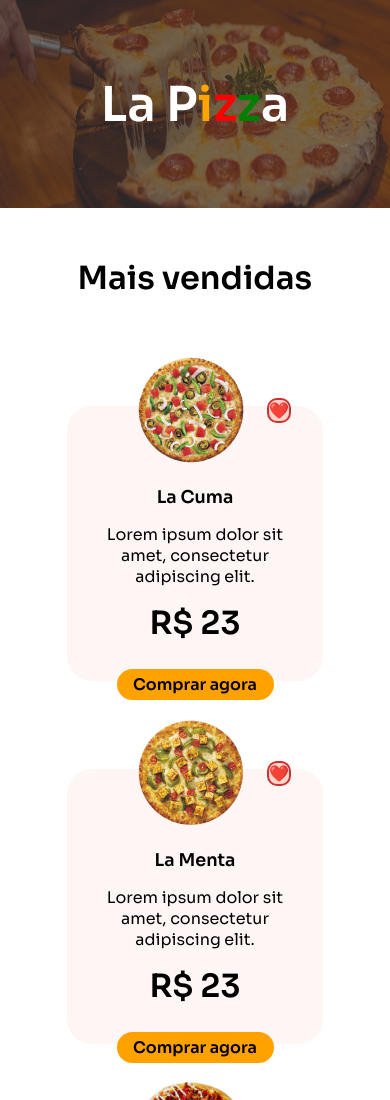
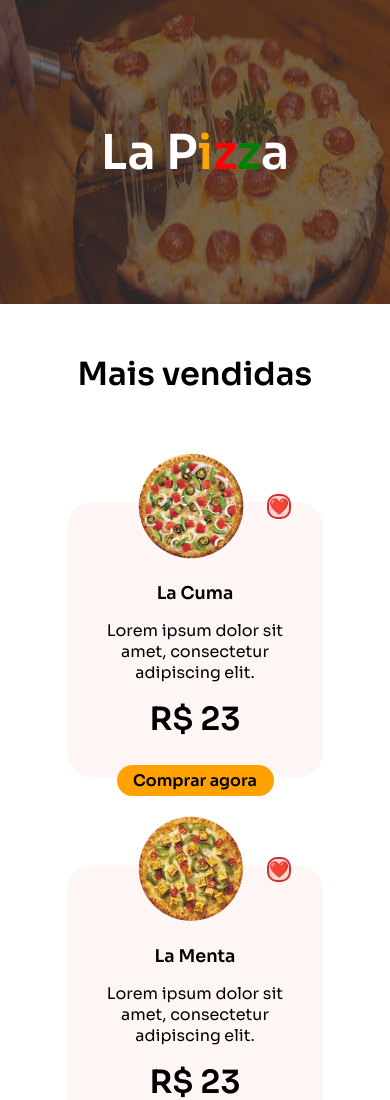
Before and after one commit to LeonardoMancilha/La-Pizza, a plain HTML site: page index.html in a window 390 px wide. Shown: the top 1100 px of the page. Drawn offline with Linux system fonts and the light colour scheme.

Commit message:
Update style.css

```diff
--- a/assets/css/style.css
+++ b/assets/css/style.css
@@ -306,8 +306,8 @@ footer {
 
 @media (max-width: 600px) {
     div.fundo {
-        min-height: 13rem;
-        background-size: 100vw 32vh;
+        min-height: 19rem;
+        background-size: 100vw 46vh;
     }
     section.pizza {
         height: 20rem;
```
